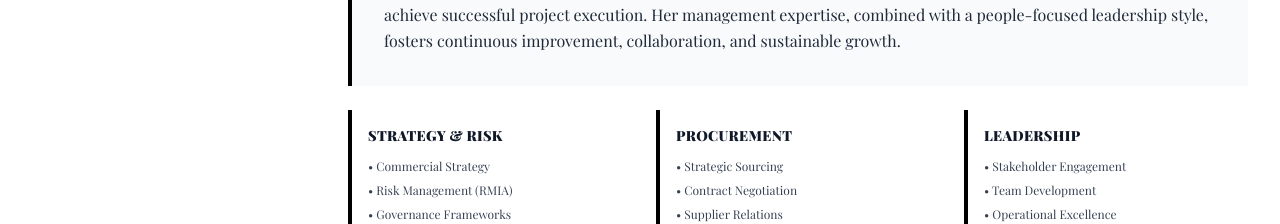
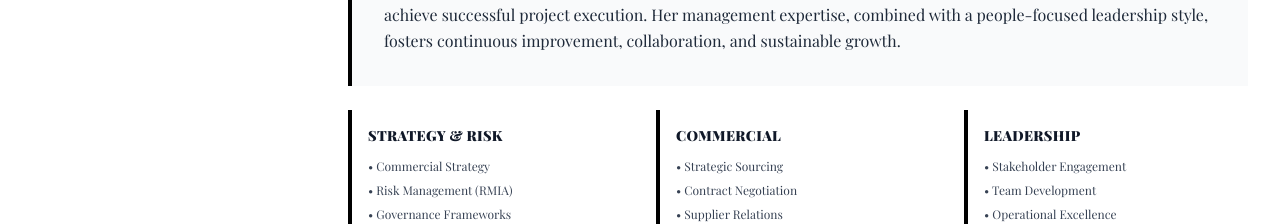
Before and after one commit to khalifahnur/lycon, a Next.js app: page /lycan-international/executive in a window 1280 px wide. Shown: the part 2482-2706 px from the top of the page. Built offline with nearby package versions, Linux system fonts and the light colour scheme; a web font is replaced by a local one.

Commit message:
changed txt

```diff
--- a/src/components/TeamSection/TeamSection.tsx
+++ b/src/components/TeamSection/TeamSection.tsx
@@ -300,7 +300,7 @@ const OrganizationStructureSection = () => {
                   </div>
                   <div className="bg-white border-l-4 border-black p-4">
                     <h4 className="font-black text-gray-900 uppercase tracking-wide text-sm mb-3">
-                      Procurement
+                      Commercial
                     </h4>
                     <div className="space-y-2 text-xs text-gray-700">
                       <div>• Strategic Sourcing</div>
```
